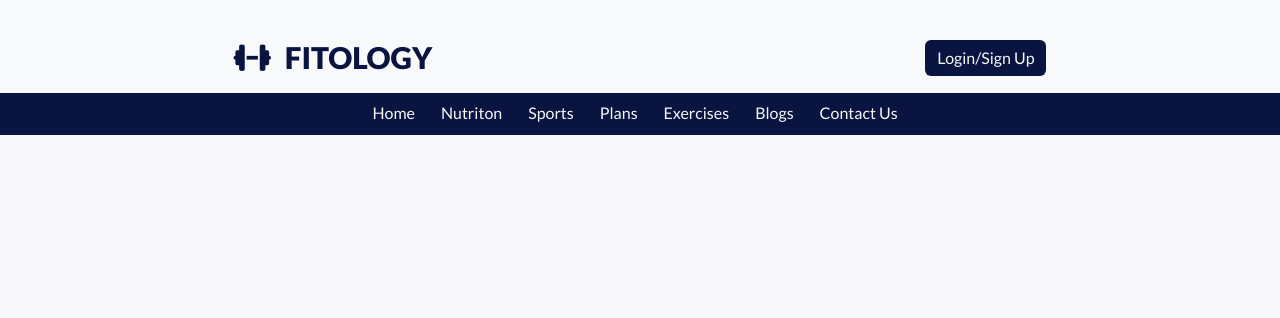
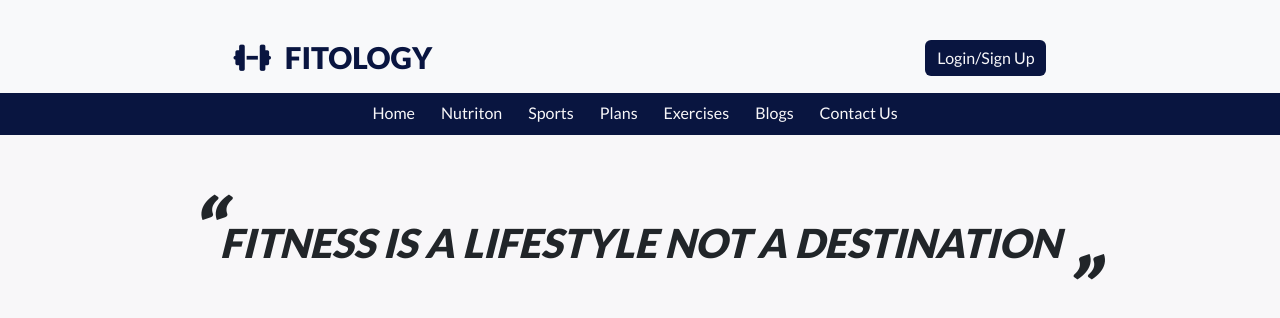
Before and after one commit to pratham0543/Fitology, a React (Create React App) app: page / in a window 1280 px wide. Shown: the top 318 px of the page. Built offline with nearby package versions, Linux system fonts and the light colour scheme.

Commit message:
Fitness quote created with animation

```diff
--- a/public/index.html
+++ b/public/index.html
@@ -14,6 +14,10 @@
 
     <link href="https://cdn.jsdelivr.net/npm/bootstrap@5.2.0/dist/css/bootstrap.min.css" rel="stylesheet" integrity="sha384-gH2yIJqKdNHPEq0n4Mqa/HGKIhSkIHeL5AyhkYV8i59U5AR6csBvApHHNl/vI1Bx" crossorigin="anonymous">
     <script src="https://kit.fontawesome.com/4de2e254fb.js" crossorigin="anonymous"></script>
+    <link
+    rel="stylesheet"
+    href="https://cdnjs.cloudflare.com/ajax/libs/animate.css/4.1.1/animate.min.css"
+  />
     <title>Fitology</title>
   </head>
   <body>
--- a/src/App.css
+++ b/src/App.css
@@ -13,3 +13,18 @@ body{
 
 
 }
+.heading{
+  padding:20px;
+  text-align: center;
+  text-transform: uppercase;
+
+  font-weight: 600;
+}
+.left-quote, .right-quote{
+  font-size:2em;
+
+}
+.right-quote{
+position: relative;
+top:58px;
+}
--- a/src/App.js
+++ b/src/App.js
@@ -1,5 +1,6 @@
-import Navbar from './Navbar/Navbar.jsx';
+import Navbar from './navbar/Navbar.jsx';
 import './App.css';
+import Footer from './footer/Footer.jsx';
 import { Component } from 'react';
 class App extends Component{
   constructor(props){
@@ -11,7 +12,11 @@ class App extends Component{
   render()
   {
     return(
-        <Navbar></Navbar>
+      <div>
+        <Navbar/>
+        {/* Apply animate .css slide in in this heading */}
+        <h1 className="heading mt-4 animate__animated  animate__fadeInLeft"><i><span className="left-quote">“</span>Fitness is a Lifestyle not a Destination<span className="right-quote">”</span></i> </h1>
+      </div>
     )
   }
 
--- /dev/null
+++ b/src/footer/Footer.jsx
@@ -0,0 +1,13 @@
+import './footer.css'
+
+const Footer=()=>{
+  return(  <nav className="navbar bg-light">
+    <div className="container-fluid ">
+      <a className="navbar-brand" href="./index.html">
+      <i className="fa-solid fa-dumbbell me-2"></i>
+         <span> FITOLOGY</span>
+      </a>
+    </div>
+  </nav>)
+}
+export default Footer;
--- /dev/null
+++ b/src/footer/footer.css
@@ -0,0 +1,6 @@
+@import url('https://fonts.googleapis.com/css2?family=Lato:wght@400;900&display=swap');
+:root{
+  --dark-font:#091540;
+  --light-font:#F8F7F9;
+  --font-fam:'Lato', sans-serif;;
+}
```
